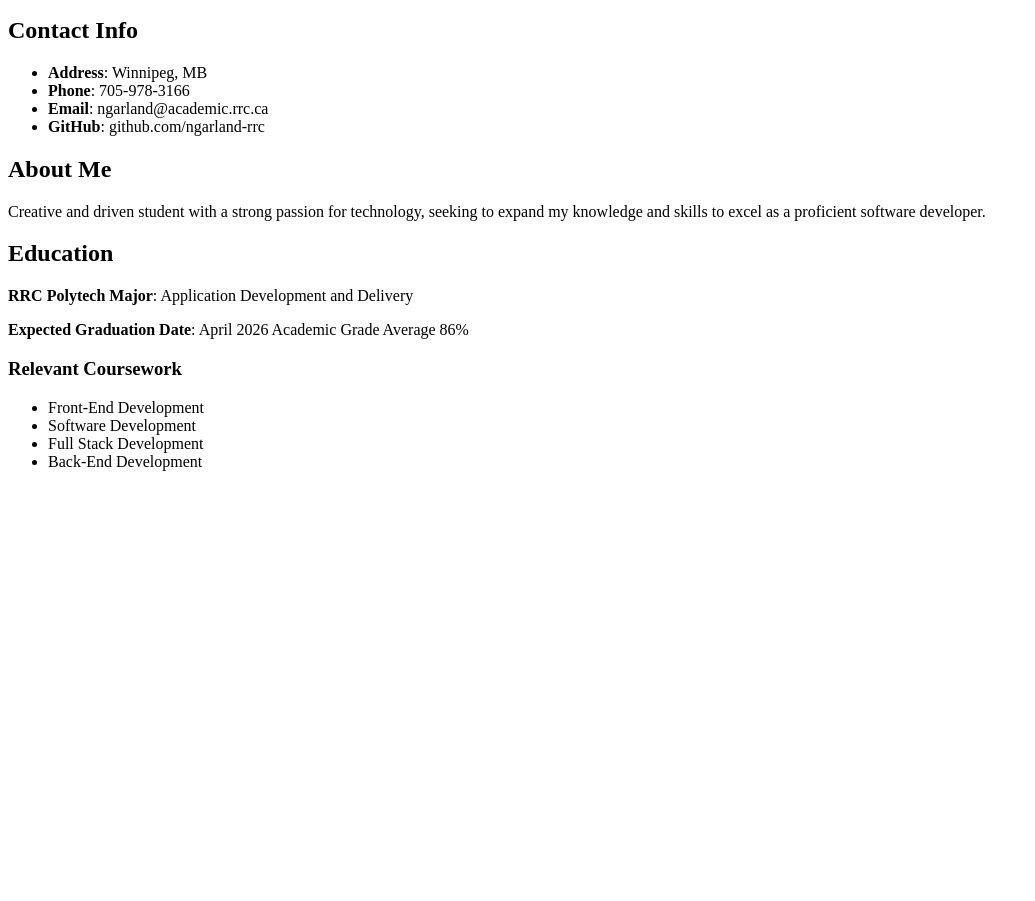
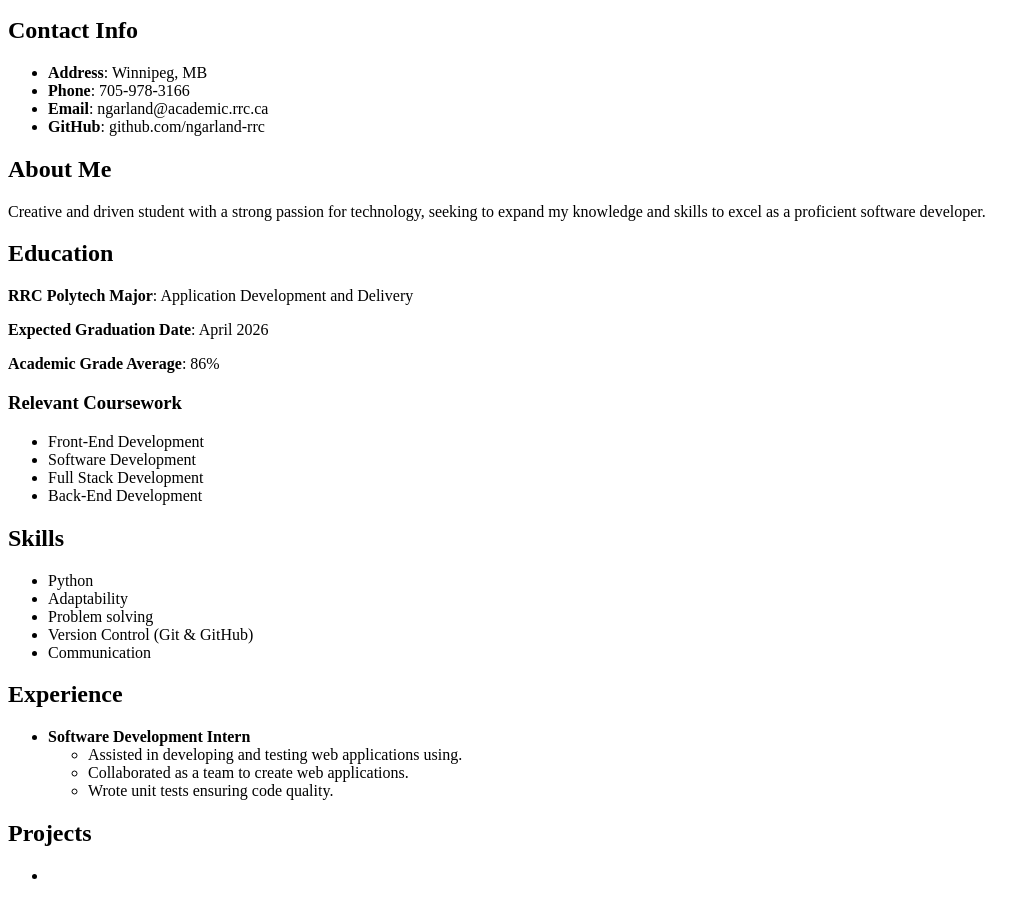
Before and after one commit to ngarland-rrc/personal_resume_revamp, a plain HTML site: page index.html in a window 1280 px wide. Shown: the part 101-1002 px from the top of the page, without its empty margins (0-1035 px from the left). Before the commit the page ends 800 px from the top, so only its background shows below. Drawn offline with Linux system fonts and the light colour scheme.

Commit message:
feat: added info skills and experience sections

```diff
--- a/index.html
+++ b/index.html
@@ -31,7 +31,8 @@
     <section>
         <h2>Education</h2>
         <p><b>RRC Polytech Major</b>: Application Development and Delivery</p>
-        <p><b>Expected Graduation Date</b>: April 2026 Academic Grade Average 86%</p>
+        <p><b>Expected Graduation Date</b>: April 2026</p>
+        <p><b>Academic Grade Average</b>: 86%</p>
         <h3>Relevant Coursework</h3>
         <ul>
             <li>Front-End Development</li>
@@ -40,8 +41,39 @@
             <li>Back-End Development</li>
         </ul>
     </section>
-    <section></section>
-    <footer></footer>
+    <section>
+        <h2>Skills</h2>
+        <ul>
+            <li>Python</li>
+            <li>Adaptability</li>
+            <li>Problem solving</li>
+            <li>Version Control (Git & GitHub)</li>
+            <li>Communication</li>
+        </ul>
+    </section>
+    <section>
+        <h2>Experience</h2>
+        <ul>
+            <li>
+                <b>Software Development Intern</b>
+                <ul>
+                    <li>Assisted in developing and testing web
+                        applications using.
+                    </li>
+                    <li>Collaborated as a team to create web applications.</li>
+                    <li>Wrote unit tests ensuring code quality.</li>
+                </ul>
+            </li>
+        </ul>
+    </section>
+    <footer>
+        <h2>Projects</h2>
+        <ul>
+            <li>
+
+            </li>
+        </ul>
+    </footer>
 
 </body>
 
```
